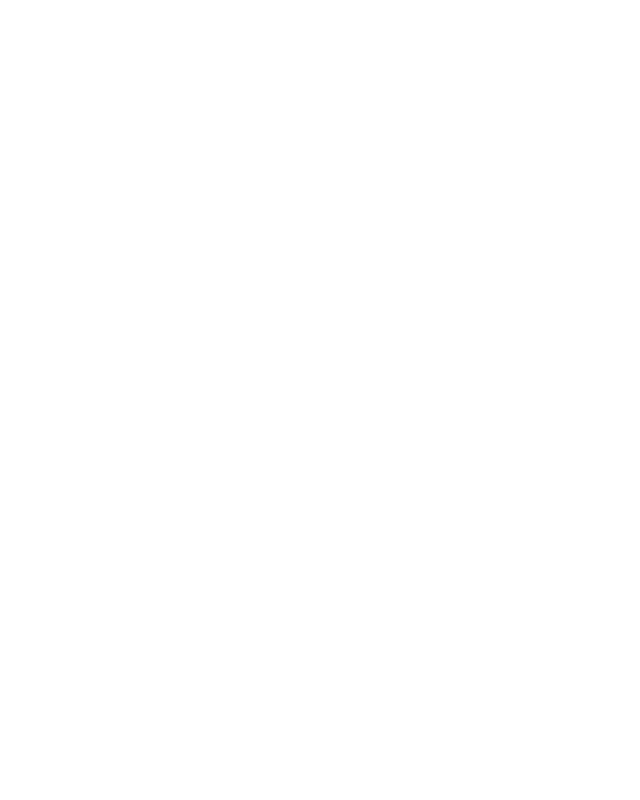
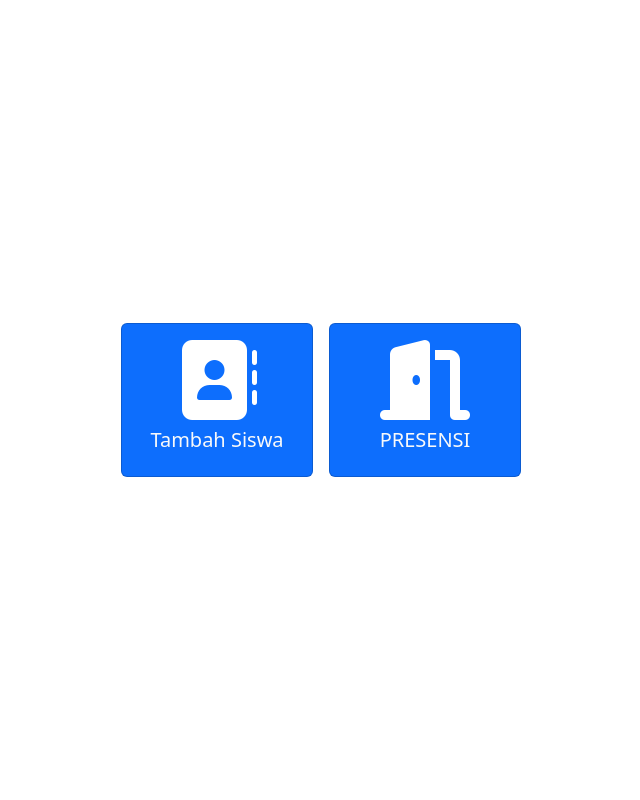
Before and after one commit to BintangAkbar15/absensiOOPHP, a PHP site: page / in a window 1280 px wide. Before the commit the part shown is empty. Shown: the whole page, without its empty margins (319-959 px from the left). Run offline with PHP 8.4, Linux system fonts and the light colour scheme; some libraries are stand-ins or nearby versions.

Commit message:
idk but i think i forgot to commit

```diff
--- a/index.html
+++ b/index.html
@@ -3,9 +3,34 @@
 <head>
     <meta charset="UTF-8">
     <meta name="viewport" content="width=device-width, initial-scale=1.0">
-    <title>Absensi SMKN WARSIH</title>
+    <title>LOGIN</title>
+    <link rel="stylesheet" href="css/bootstrap.min.css">
+    <link rel="stylesheet" href="https://cdnjs.cloudflare.com/ajax/libs/font-awesome/6.6.0/css/all.min.css">
 </head>
 <body>
-
+    <div class="container-fluid" style="height: 100vh;">
+        <div class="container d-flex justify-content-center align-items-center my-auto gap-3" style="height: 100vh;">
+            <div class="card  bg-primary" style="width: 12rem; height: max-content;">
+                <div class="card-body">
+                    <div class=" row">
+                        <div class="col-12 d-flex flex-column justify-content-center align-items-center gap-2 text-light">
+                            <i class="fa-solid fa-address-book" style="color:white; font-size: 5rem"></i>
+                            <h5 class="text-center">Tambah Siswa</h5>
+                        </div>
+                    </div>
+                </div>
+            </div>
+            <div class="card  bg-primary" style="width: 12rem; height: max-content;">
+                <div class="card-body">
+                    <div class=" row">
+                        <div class="col-12 d-flex flex-column justify-content-center align-items-center gap-2 text-light">
+                            <i class="fa-solid fa-door-open" style="color:white; font-size: 5rem"></i>
+                            <h5 class="text-center">PRESENSI</h5>
+                        </div>
+                    </div>
+                </div>
+            </div>
+        </div>
+    </div>
 </body>
 </html>
--- a/login.php
+++ b/login.php
@@ -21,11 +21,11 @@ include "controllers/controllerData.php";
                             <form action="" method="post">
                                 <div class="form-group">
                                     <label for="username">Username</label>
-                                    <input type="text" name="username" id="username" class="form-control">
+                                    <input type="text" name="username" id="username" class="form-control" required>
                                 </div>
                                 <div class="form-group">
                                     <label for="password">Password</label>
-                                    <input type="password" name="password" id="password" class="form-control">
+                                    <input type="password" name="password" id="password" class="form-control" required>
                                 </div>
                                 <div class="form-group mt-2">
                                     <button type="submit" name="login" class="btn btn-primary">Login</button>
```
